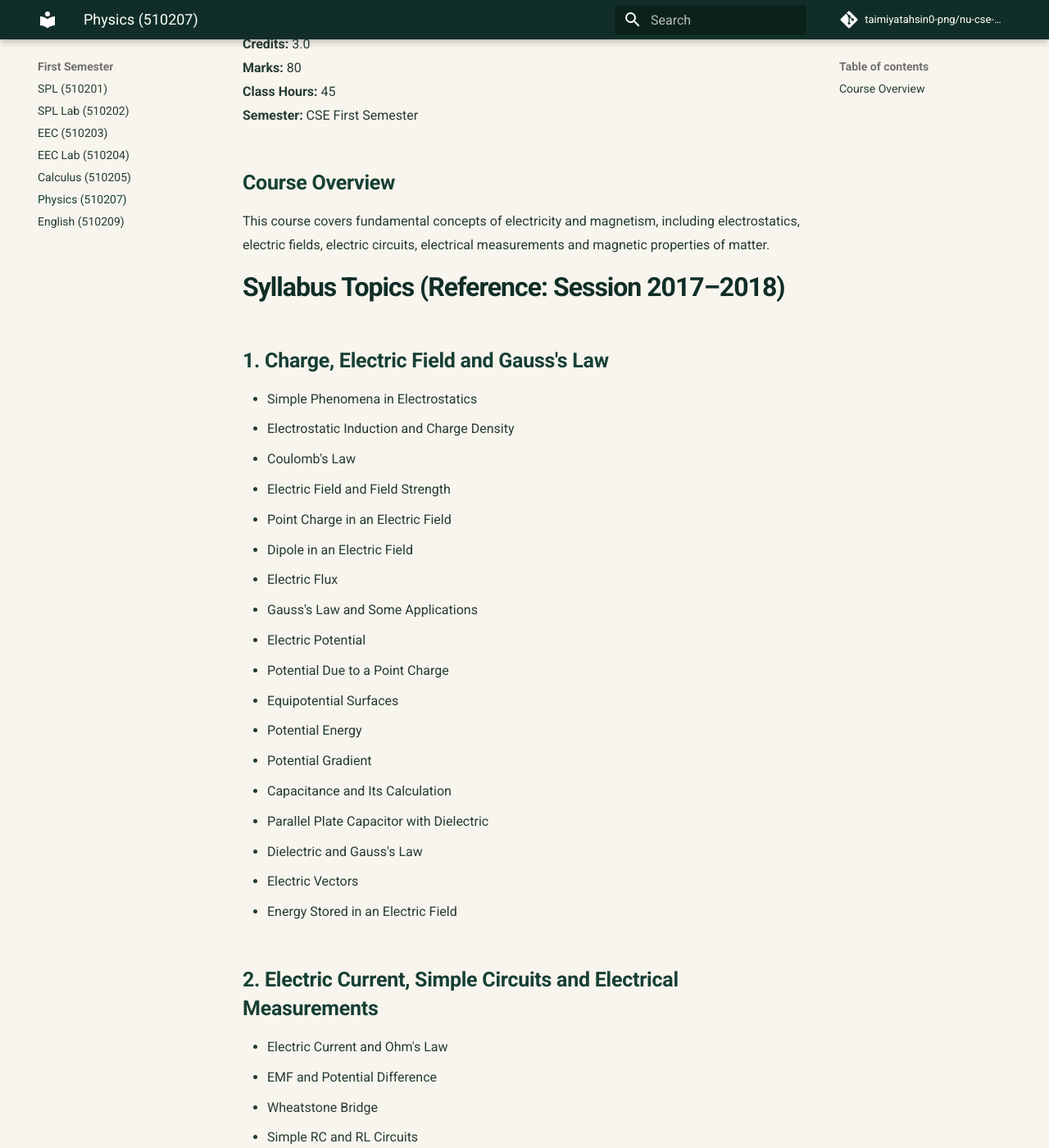
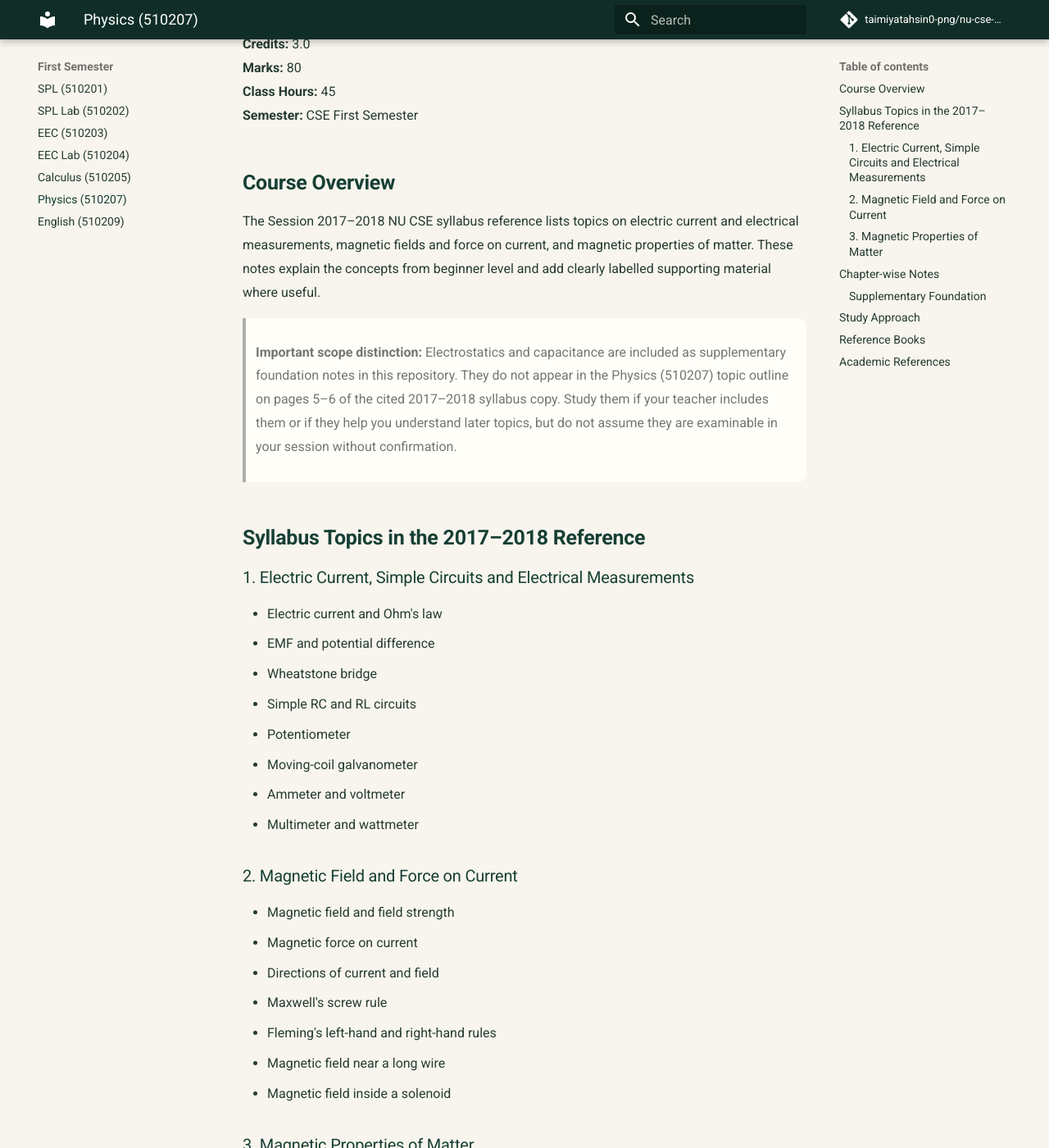
Before and after one commit to taimiyatahsin0-png/nu-cse-notes-store, an MkDocs documentation site: the page built from docs/subjects/phy/index.md, in a window 1280 px wide and 1400 px high, scrolled down 245 px. Shown: the whole window at 82% size. Built offline with MkDocs 1.6.1 and Material for MkDocs 9.7.7, drawn with Linux system fonts in a browser that asks for light colours; comment, search, counter and statistics services are not loaded; some of the changed text lies outside the part shown.

Commit message:
Align Physics index with cited NU syllabus scope

```diff
--- a/docs/subjects/phy/index.md
+++ b/docs/subjects/phy/index.md
@@ -1,5 +1,3 @@
-
-
 # Physics
 
 **Course Code:** 510207
@@ -11,77 +9,50 @@
 
 ## Course Overview
 
-This course covers fundamental concepts of electricity and magnetism, including electrostatics, electric fields, electric circuits, electrical measurements and magnetic properties of matter.
+The Session 2017–2018 NU CSE syllabus reference lists topics on electric current and electrical measurements, magnetic fields and force on current, and magnetic properties of matter. These notes explain the concepts from beginner level and add clearly labelled supporting material where useful.
 
-# Syllabus Topics (Reference: Session 2017–2018)
+> **Important scope distinction:** Electrostatics and capacitance are included as supplementary foundation notes in this repository. They do not appear in the Physics (510207) topic outline on pages 5–6 of the cited 2017–2018 syllabus copy. Study them if your teacher includes them or if they help you understand later topics, but do not assume they are examinable in your session without confirmation.
 
-## 1. Charge, Electric Field and Gauss's Law
+## Syllabus Topics in the 2017–2018 Reference
 
-- Simple Phenomena in Electrostatics
-- Electrostatic Induction and Charge Density
-- Coulomb's Law
-- Electric Field and Field Strength
-- Point Charge in an Electric Field
-- Dipole in an Electric Field
-- Electric Flux
-- Gauss's Law and Some Applications
-- Electric Potential
-- Potential Due to a Point Charge
-- Equipotential Surfaces
-- Potential Energy
-- Potential Gradient
-- Capacitance and Its Calculation
-- Parallel Plate Capacitor with Dielectric
-- Dielectric and Gauss's Law
-- Electric Vectors
-- Energy Stored in an Electric Field
+### 1. Electric Current, Simple Circuits and Electrical Measurements
 
-## 2. Electric Current, Simple Circuits and Electrical Measurements
+- Electric current and Ohm's law
+- EMF and potential difference
+- Wheatstone bridge
+- Simple RC and RL circuits
+- Potentiometer
+- Moving-coil galvanometer
+- Ammeter and voltmeter
+- Multimeter and wattmeter
 
-- Electric Current and Ohm's Law
-- EMF and Potential Difference
-- Wheatstone Bridge
-- Simple RC and RL Circuits
-- Potentiometer
-- Moving Coil Galvanometer
-- Ammeter
-- Voltmeter
-- Multimeter
-- Wattmeter
+### 2. Magnetic Field and Force on Current
 
-## 3. Magnetic Field and Force on Current
+- Magnetic field and field strength
+- Magnetic force on current
+- Directions of current and field
+- Maxwell's screw rule
+- Fleming's left-hand and right-hand rules
+- Magnetic field near a long wire
+- Magnetic field inside a solenoid
 
-- Coulomb's Law
-- Magnetic Field and Field Strength
-- Magnetic Force on Current
-- Directions of Current and Field
-- Maxwell's Screw Rule
-- Fleming's Left-Hand Rule
-- Magnetic Field Near a Long Wire
-- Magnetic Field for Solenoid
-- Fleming's Right-Hand Rule
+### 3. Magnetic Properties of Matter
 
-## 4. Magnetic Properties of Matter
-
-- Magnetic Poles and Dipoles
-- Coulomb's Law for Magnets
-- Gauss's Theorem of Magnetism
-- Diamagnetism
-- Paramagnetism
-- Ferromagnetism
-- Magnetomotive Force and Field Intensity
-- Self and Mutual Inductance
-- Coefficient of Magnetic Coupling
-- Rise and Decay of Current in Inductive Circuits
-- Energy in Magnetic Field
-- Inductance in Series and Parallel
-- Hysteresis and Eddy Current Losses
-
+- Magnetic poles and dipoles
+- Coulomb's law for magnets and Gauss's theorem of magnetism
+- Diamagnetism, paramagnetism and ferromagnetism
+- Magnetomotive force and field intensity
+- Self and mutual inductance
+- Coefficient of magnetic coupling
+- Rise and decay of current in inductive circuits
+- Energy in a magnetic field
+- Inductors in series and parallel
+- Hysteresis and eddy-current losses
 
 ## Chapter-wise Notes
 
-- [Chapter 01: Electrostatics and Capacitance](chapter-01-electrostatics-and-capacitance.md)
-- [Chapter 01 Exam Preparation Pack](chapter-01-exam-preparation.md)
+<badge color="success">Core syllabus-aligned chapters</badge>
+
 - [Chapter 02: Electric Current, Circuits and Measurements](chapter-02-electric-current-and-circuits.md)
 - [Chapter 02 Exam Preparation Pack](chapter-02-exam-preparation.md)
 - [Chapter 03: Magnetic Fields and Force on Current](chapter-03-magnetic-fields-and-force.md)
@@ -89,9 +60,25 @@ This course covers fundamental concepts of electricity and magnetism, including
 - [Chapter 04: Magnetic Properties of Matter and Induction](chapter-04-magnetic-properties-and-induction.md)
 - [Chapter 04 Exam Preparation Pack](chapter-04-exam-preparation.md)
 
+### Supplementary Foundation
+
+- [Chapter 01: Electrostatics and Capacitance](chapter-01-electrostatics-and-capacitance.md)
+- [Chapter 01 Exam Preparation Pack](chapter-01-exam-preparation.md)
+
+The Chapter 03 notes also explain the Lorentz force on a moving charge and torque/potential energy of a current loop as supporting concepts. Confirm whether your teacher expects these extensions in the current examination scope.
+
 ## Study Approach
 
-Each chapter follows a beginner-friendly order: Bangla concept explanation, standard English definitions, formula derivations or reasoning, solved numerical examples, common mistakes, short exam questions and original practice questions. Practice questions are not labelled as NU past questions unless the original paper and year are verified.
+For each topic:
+
+1. Understand the Bangla explanation and physical meaning.
+2. Learn the standard English definition and symbols.
+3. Write the formula with every variable and SI unit.
+4. Follow the derivation or reasoning before memorising it.
+5. Solve numerical examples step by step.
+6. Attempt the original practice questions without looking at the answer.
+
+Practice questions on this site are not labelled as NU previous-year questions unless the original paper and year have been verified.
 
 ## Reference Books
 
@@ -99,4 +86,13 @@ Each chapter follows a beginner-friendly order: Bangla concept explanation, stan
 2. Introductory Circuit Analysis — Robert L. Boylestad
 3. A Textbook of Electrical Technology — B. L. Theraja
 
-*Based on the NU CSE syllabus effective from Session 2017–2018. Check for any later syllabus revisions.*
+## Academic References
+
+- [B.Sc. CSE syllabus reference hosted by BIST (PDF)](https://bist.ac.bd/storage/1645259906_Computer%20Science%20and%20Engineering%201st%20Year_Pub_Date_15092019.pdf) — see Physics (510207), PDF pages 5–6.
+- [National University official syllabus portal](https://www.nu.ac.bd/syllabus.php) — check for published syllabus updates.
+
+This repository uses the syllabus reference effective from Session 2017–2018. It does not independently establish that no later revision applies to Session 2025–26. Follow the syllabus and examination instructions confirmed by your department.
+
+---
+
+This is an independent student learning resource, not an official National University publication.
```
